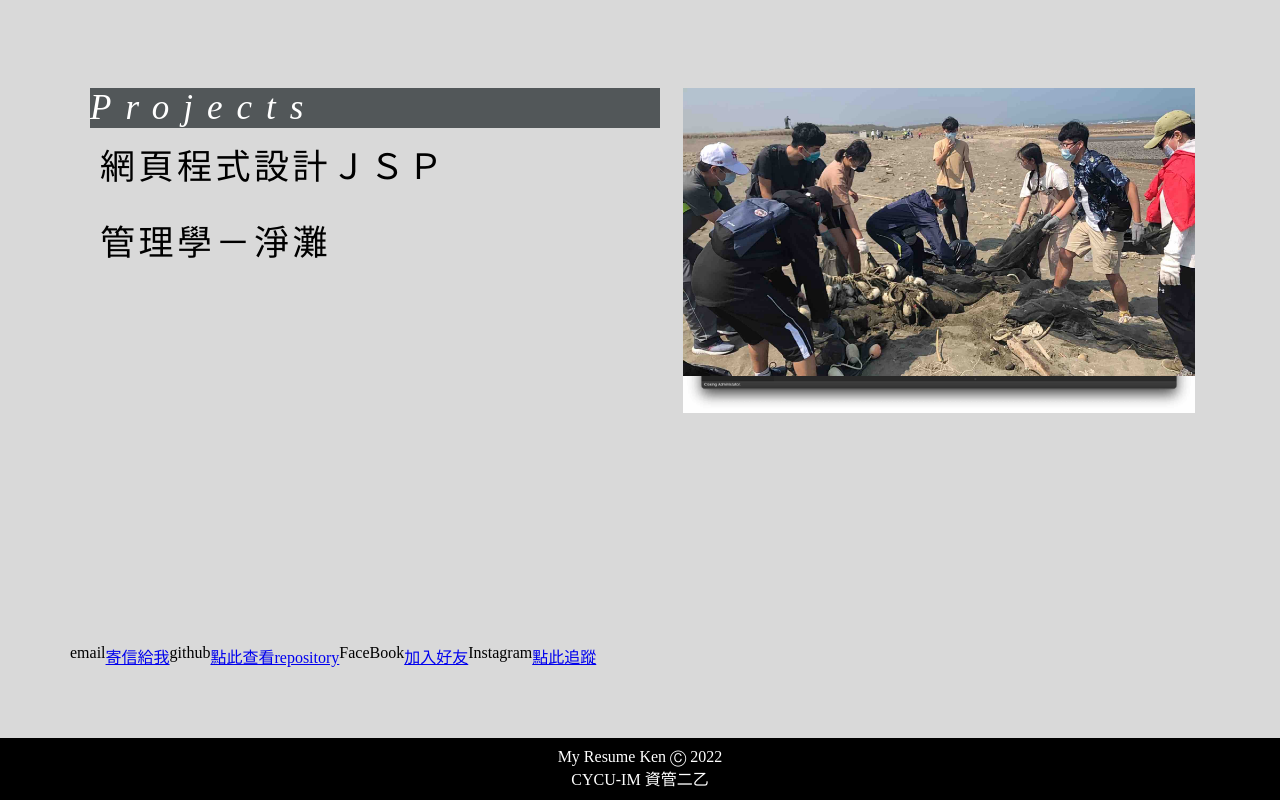
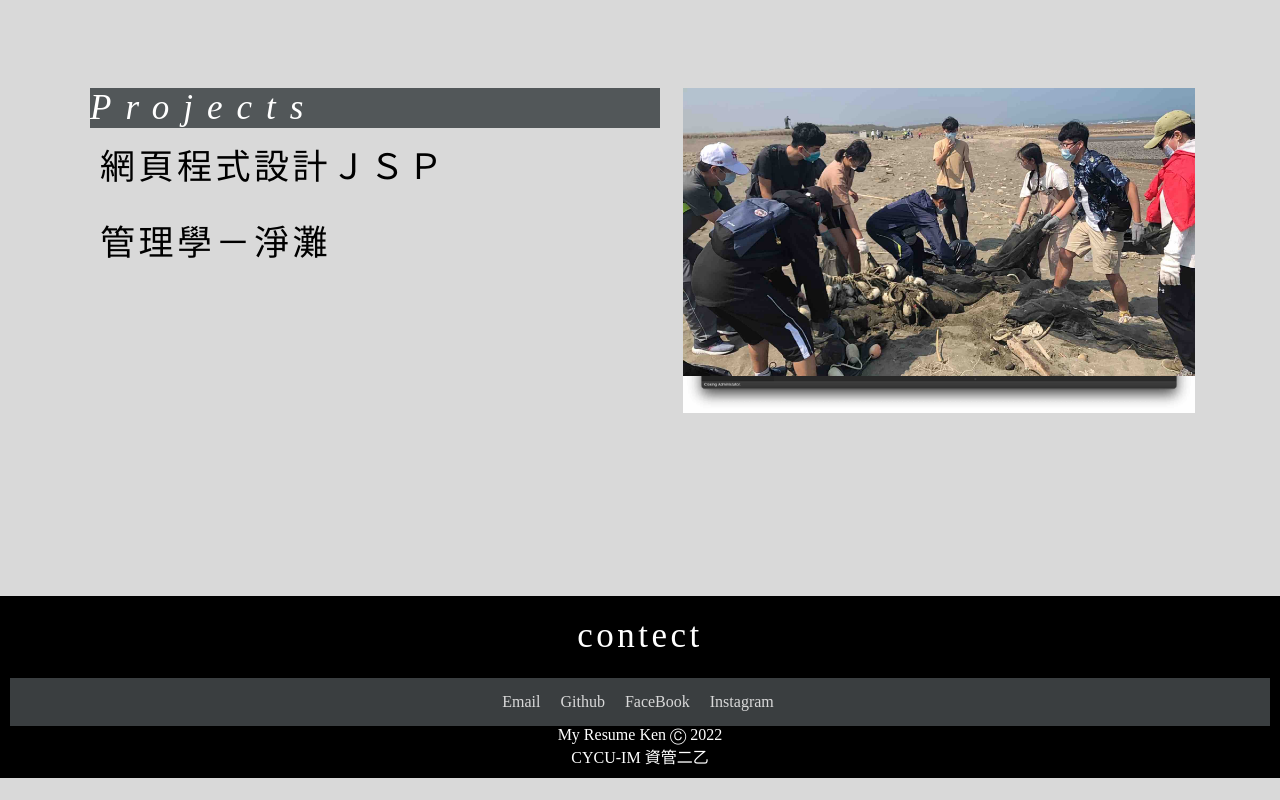
Before and after one commit to ksx064/My_resume, a plain HTML site: page index.html in a window 1280 px wide. Shown: the part 1313-2113 px from the top of the page. After the commit the page ends 2091 px from the top, so only its background shows below. Drawn offline with Linux system fonts and the light colour scheme.

Commit message:
20220413_2

```diff
--- a/assets/main.css
+++ b/assets/main.css
@@ -53,12 +53,22 @@ li {
 
 nav {
     justify-content: flex-end;
+    background-color: #3A3E40;
     font-family: SoukouMincho;
+    float: right;
+    padding: 5px;
+}
+.nav {
+    color: #D9D9D9;
+    display: flex;
+    justify-content: center;
+    vertical-align: middle;
+    padding: 10px;
+    justify-content: center;
     background-color: #3A3E40;
     float: right;
     padding: 5px;
 }
-
 nav a {
     color: inherit;
     display: inline-block;
@@ -66,14 +76,25 @@ nav a {
     padding: 10px;
 }
 
+.nav a {
+    color: inherit;
+    display: inline-block;
+    text-decoration: none;
+    padding: 10px;
+}
 nav a:hover {
     color: white;
     background-color: #0D0D0D;
     border-radius: 25px;
     transition: background-color .4s ease-in-out;
 }
-
-nav>ul {
+.nav a:hover {
+    color: white;
+    background-color: #0D0D0D;
+    border-radius: 25px;
+    transition: background-color .4s ease-in-out;
+}
+ul {
     display: flex;
     padding: 0;
     margin: 0;
@@ -279,6 +300,8 @@ main::after {
 }
 
 footer {
+    display: flex;
+    flex-flow: column wrap;
     font-family: 思源宋體;
     padding: 10px;
     background-color: black;
@@ -360,6 +383,15 @@ footer {
     z-index: -5;
 }
 
+.con{
+    width: 100%;
+    font-size: 35px;
+    font-family: SoukouMincho;
+    margin-bottom: 10px;
+    letter-spacing: .1em;
+    margin-bottom: 1%;
+    padding: 10px;
+}
 @media screen and (max-width: 720px) {
     body {
         background-color: #C98986;
--- a/index.html
+++ b/index.html
@@ -81,16 +81,27 @@
             </div>
         </article>
         <br>
-        <br>
-        <article id="con" class="container4">
-            email<a href="mailto:ken0711.wang@gmail.com">寄信給我</a>
-            github<a href="https://github.com/ksx064/My_resume">點此查看repository</a>
-            FaceBook<a href="https://www.facebook.com/kuasaxiao064/">加入好友</a>
-            Instagram<a href="https://www.instagram.com/ken0711520/">點此追蹤</a>
-        </article>
     </main>
 </body>
+
 <footer>
+    <div class="con">contect</div>
+    <div id="con" class="nav">
+        <ul>
+            <li>
+                <a href="mailto:ken0711.wang@gmail.com">Email</a>
+            </li>
+            <li>
+                <a href="https://github.com/ksx064/My_resume">Github</a>
+            </li>
+            <li>
+                <a href="https://www.facebook.com/kuasaxiao064/">FaceBook</a>
+            </li>
+            <li>
+                <a href="https://www.instagram.com/ken0711520/">Instagram</a>
+            </li>&nbsp;
+        </ul>
+    </div>
     <div>My Resume Ken Ⓒ 2022</div>
     <div>CYCU-IM 資管二乙</div>
 </footer>
```
